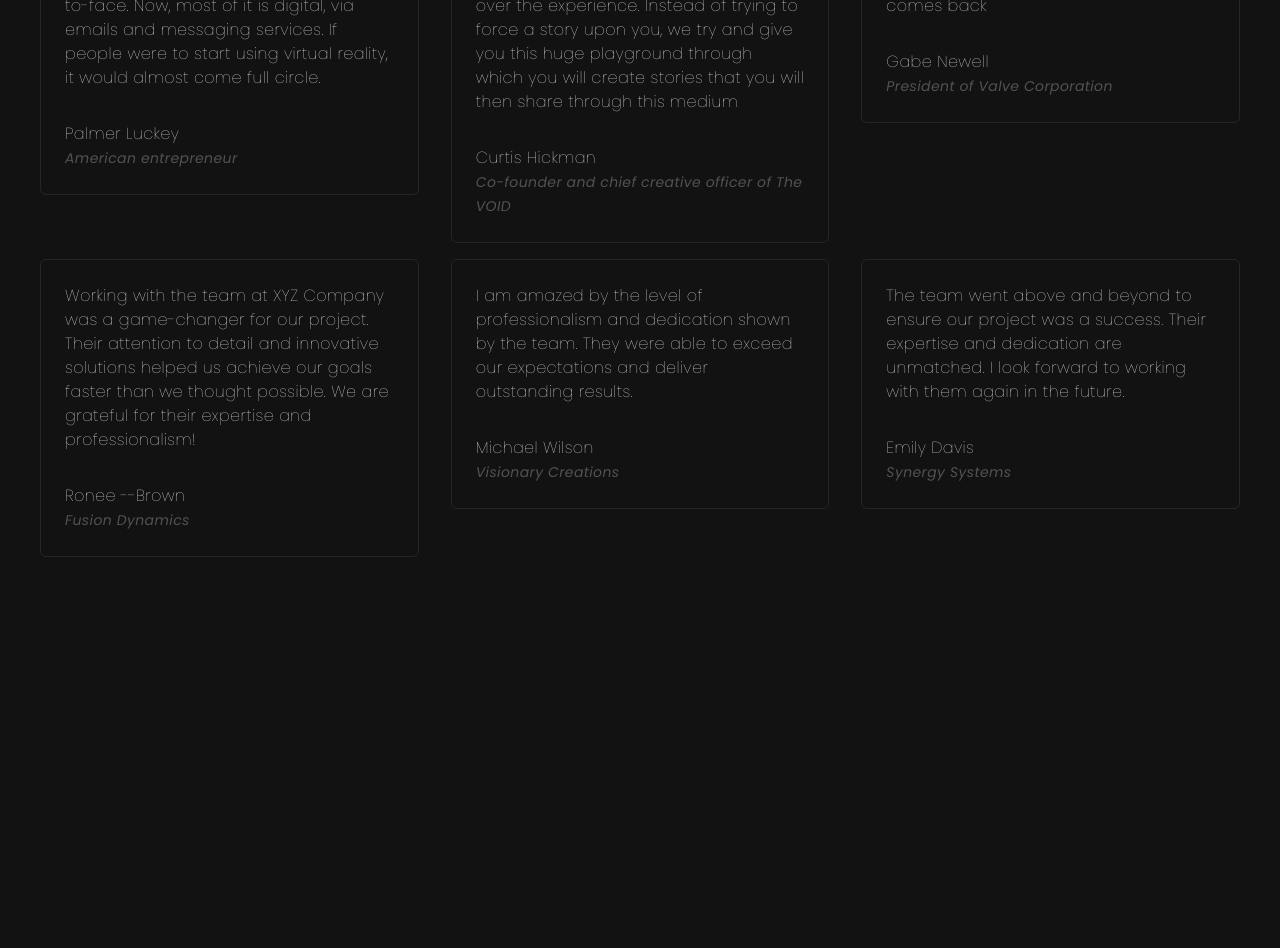
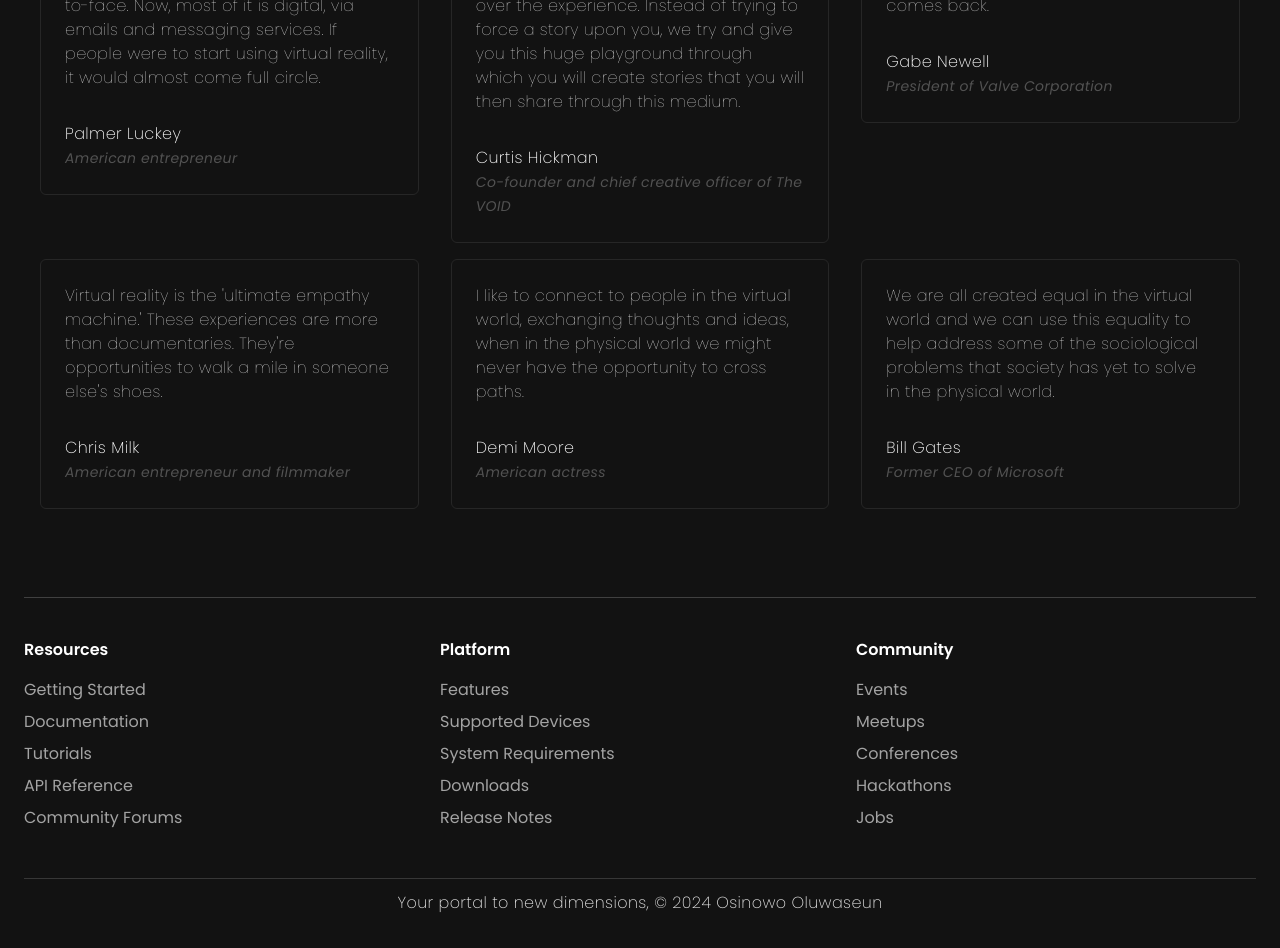
Before and after one commit to seunosinowo/ThoZone-VR, a React (Vite) app: page / in a window 1280 px wide. Shown: the part 3520-4468 px from the top of the page. Before the commit the page ends 4085 px from the top, so only its background shows below. Built offline with nearby package versions, Linux system fonts and the light colour scheme.

Commit message:
Footer Implemented

```diff
--- a/src/App.jsx
+++ b/src/App.jsx
@@ -5,6 +5,7 @@
 import { WorkFlow } from './components/WorkFlow'
 import { Pricing } from './components/Pricing'
 import Reviews from './components/Reviews'
+import FooterTop from './components/FooterTop'
 
 const App = () => {
   return (
@@ -18,6 +19,7 @@
         <WorkFlow/>
         <Pricing/>
         <Reviews/>
+        <FooterTop/>
       </div>
 
       </>
--- /dev/null
+++ b/src/components/FooterTop.jsx
@@ -0,0 +1,65 @@
+import { resourcesLinks, platformLinks, communityLinks } from "../constants"
+
+const FooterTop = () => {
+  return (
+    <footer className="mt-20 border-t py-10 border-neutral-700">
+        <div className="grid grid-cols-2 lg:grid-cols-3 gap-4 justify-center items-center">
+            <div>
+                <h3 className="text-[16px] font-semibold mb-4">Resources</h3>
+                    <ul className="space-y-2">
+                    {resourcesLinks.map((link, index) => (
+                        <li key={index}>
+                            <a
+                                className="text-neutral-400 hover:text-white"
+                                href = {link.href}>
+                                {link.text}
+                            </a>
+                        </li>
+                    ))}
+                    </ul>
+            </div>
+
+
+            <div>
+                <h3 className="text-[16px] font-semibold mb-4">Platform</h3>
+                    <ul className="space-y-2">
+                    {platformLinks.map((link, index) => (
+                        <li key={index}>
+                            <a
+                                className="text-neutral-400 hover:text-white"
+                                href = {link.href}>
+                                {link.text}
+                            </a>
+                        </li>
+                    ))}
+                    </ul>
+            </div>
+
+
+
+            <div>
+                <h3 className="text-[16px] font-semibold mb-4">Community</h3>
+                    <ul className="space-y-2">
+                    {communityLinks.map((link, index) => (
+                        <li key={index}>
+                            <a
+                                className="text-neutral-400 hover:text-white"
+                                href = {link.href}>
+                                {link.text}
+                            </a>
+                        </li>
+                    ))}
+                    </ul>
+            </div>
+        </div>
+
+        <div className="flex flex-wrap mt-12 w-full items-center justify-center border-neutral-700/80 border-t">
+            <h5 className="text-[16px] tracking-wide mt-3 font-extralight text-neutral-200">Your portal to new dimensions, © 2024 Osinowo Oluwaseun</h5>
+        </div>
+
+
+    </footer>
+  )
+}
+
+export default FooterTop
--- a/src/components/Reviews.jsx
+++ b/src/components/Reviews.jsx
@@ -17,7 +17,7 @@
                         /> */}
 
                         <div>
-                            <h6>{review.user}</h6>
+                            <h6 className="font-extralight">{review.user}</h6>
                             <span className="text-sm font-normal italic text-neutral-600">{review.company}</span>
                         </div>
 
--- a/src/constants/index.jsx
+++ b/src/constants/index.jsx
@@ -30,31 +30,31 @@
     user: "Curtis Hickman",
     company: "Co-founder and chief creative officer of The VOID",
     image: user2,
-    text: "Virtual reality is all about democratizing storytelling. It gives people more control over the experience. Instead of trying to force a story upon you, we try and give you this huge playground through which you will create stories that you will then share through this medium",
+    text: "Virtual reality is all about democratizing storytelling. It gives people more control over the experience. Instead of trying to force a story upon you, we try and give you this huge playground through which you will create stories that you will then share through this medium.",
   },
   {
     user: "Gabe Newell",
     company: "President of Valve Corporation",
     image: user3,
-    text: "There's nobody who works in VR saying, 'Oh, I'm bored with this' Everybody comes back",
+    text: "There's nobody who works in VR saying, 'Oh, I'm bored with this' Everybody comes back.",
   },
   {
-    user: "Ronee --Brown",
-    company: "Fusion Dynamics",
+    user: "Chris Milk",
+    company: "American entrepreneur and filmmaker",
     image: user4,
-    text: "Working with the team at XYZ Company was a game-changer for our project. Their attention to detail and innovative solutions helped us achieve our goals faster than we thought possible. We are grateful for their expertise and professionalism!",
+    text: "Virtual reality is the 'ultimate empathy machine.' These experiences are more than documentaries. They're opportunities to walk a mile in someone else's shoes.",
   },
   {
-    user: "Michael Wilson",
-    company: "Visionary Creations",
+    user: "Demi Moore",
+    company: "American actress",
     image: user5,
-    text: "I am amazed by the level of professionalism and dedication shown by the team. They were able to exceed our expectations and deliver outstanding results.",
+    text: "I like to connect to people in the virtual world, exchanging thoughts and ideas, when in the physical world we might never have the opportunity to cross paths.",
   },
   {
-    user: "Emily Davis",
-    company: "Synergy Systems",
+    user: "Bill Gates",
+    company: "Former CEO of Microsoft",
     image: user6,
-    text: "The team went above and beyond to ensure our project was a success. Their expertise and dedication are unmatched. I look forward to working with them again in the future.",
+    text: "We are all created equal in the virtual world and we can use this equality to help address some of the sociological problems that society has yet to solve in the physical world.",
   },
 ];
 
```
